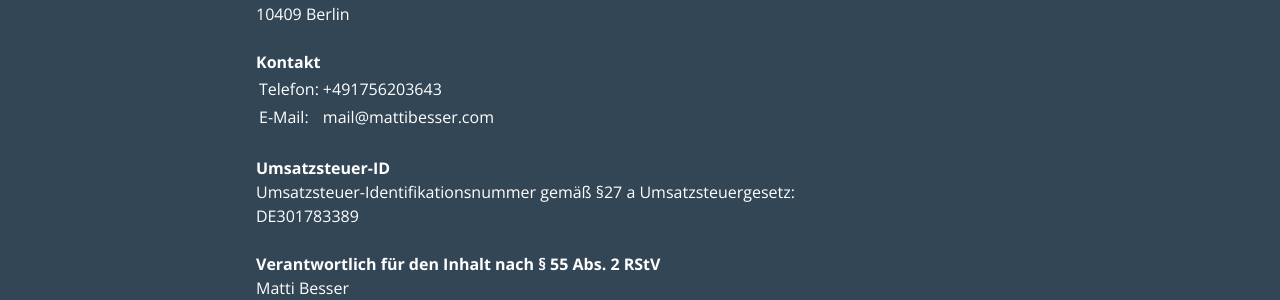
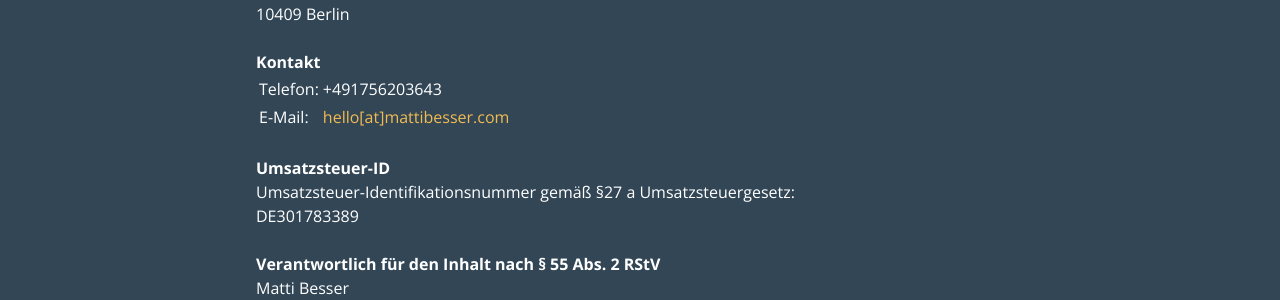
Before and after one commit to mbesser/mbesser.github.io, a Jekyll site: the page built from impressum/index.html, in a window 1280 px wide. Shown: the part 509-809 px from the top of the page. Built offline with Jekyll 4.4.1, drawn with Linux system fonts in a browser that asks for light colours; some of the changed lines change nothing that is shown.

Commit message:
Use encrypted mail address in impressum.

```diff
--- a/_includes/htmlhead.html
+++ b/_includes/htmlhead.html
@@ -12,6 +12,22 @@
   <link rel="stylesheet" href="{{ "/css/main.css" | prepend: site.baseurl }}">
   <link rel="canonical" href="{{ page.url | replace:'index.html','' | prepend: site.baseurl | prepend: site.url }}">
   <link href='http://fonts.googleapis.com/css?family=Open+Sans:300italic,700,300' rel='stylesheet' type='text/css'>
+
+  <script> <!--
+    function UnCryptMailto(s, shift) {
+      var n=0;
+      var r="";
+      for(var i=0;i<s.length;i++) {
+        n=s.charCodeAt(i);
+        if (n>=8364) {n = 128;}
+        r += String.fromCharCode(n-(shift));
+      }
+      return r;
+    }
+    function linkTo_UnCryptMailto(s, shift)	{
+      location.href=UnCryptMailto(s, shift);
+    }
+    // --> </script>
 </head>
 <body>
 <!-- /body lives in includes/footer.html -->
--- a/impressum/index.html
+++ b/impressum/index.html
@@ -18,7 +18,7 @@
 <td>Telefon:</td>
 <td>+491756203643</td></tr>
 <tr><td>E-Mail:</td>
-<td>mail@mattibesser.com</td>
+<td><a href="javascript:linkTo_UnCryptMailto('ocknvq<jgnnqBocvvkdguugt0eqo', 2);">hello[at]mattibesser.com</a></td>
 </tr></table>
 
 <h3>Umsatzsteuer-ID</h3>
```
